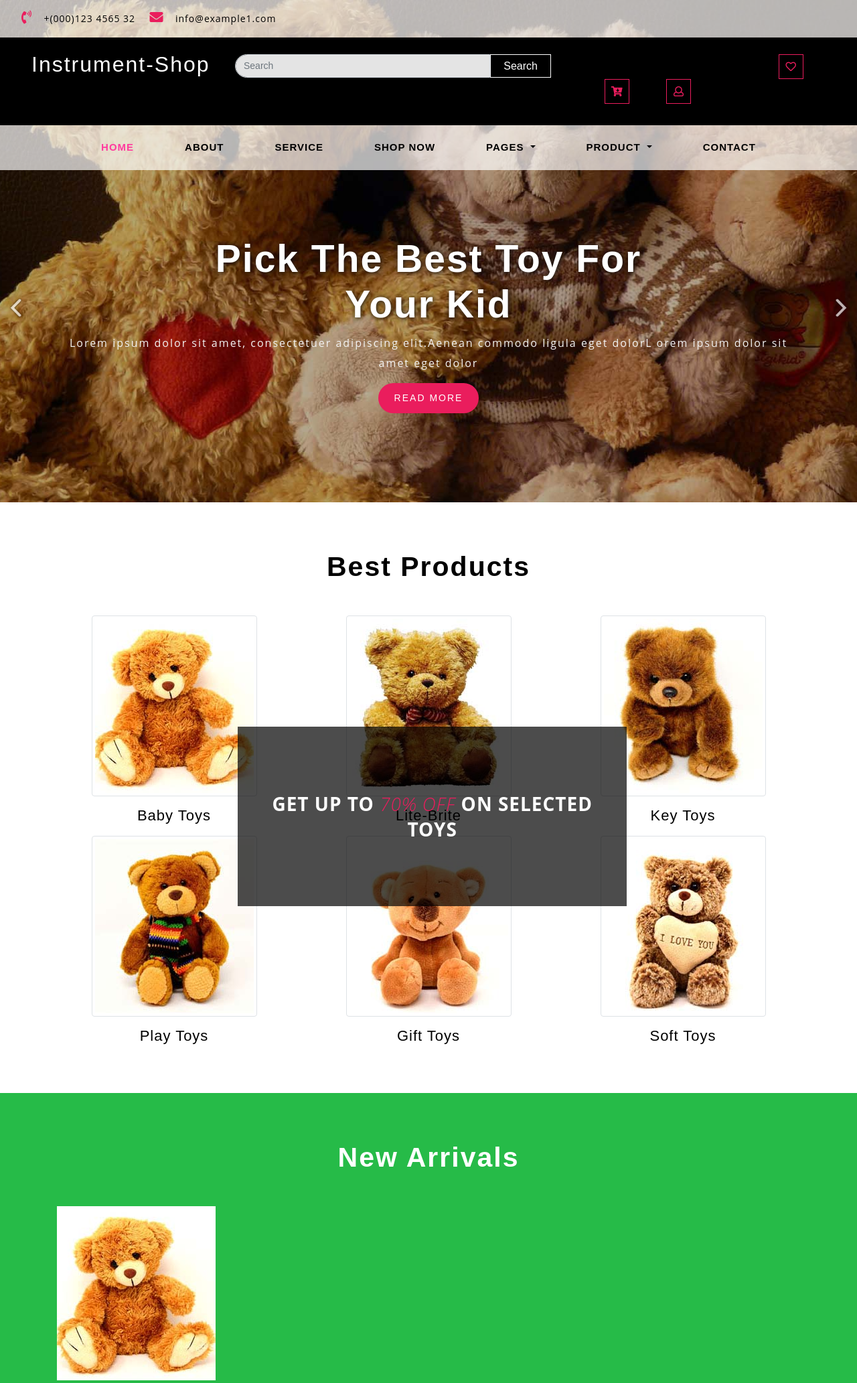
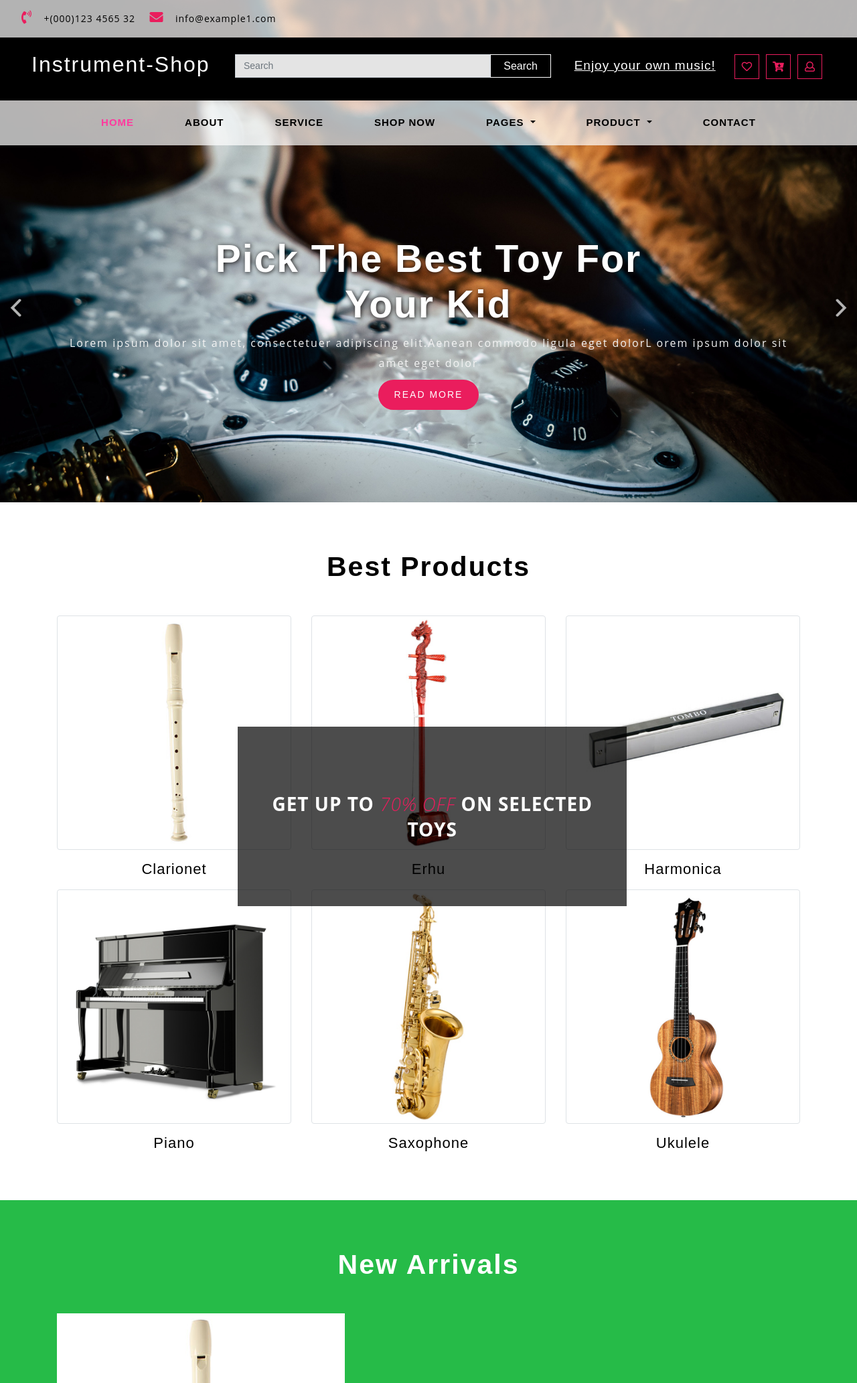
Before and after one commit to wyy224/Doraemon, a Flask app: page / in a window 1280 px wide. Shown: the top 2065 px of the page at 67% size. Run offline with Flask 2, Linux system fonts and the light colour scheme; some libraries are stand-ins or nearby versions.

Commit message:
Beautify the layout and change some parts of pictures.

```diff
--- a/app/static/css/style.css
+++ b/app/static/css/style.css
@@ -56,7 +56,7 @@ h5,
 h6 {
     margin: 0;
     padding: 0;
-font-family: 'Sunflower', sans-serif;
+    font-family: 'Sunflower', sans-serif;
     letter-spacing: 1px;
 }
 
@@ -97,6 +97,7 @@ h1 a.navbar-brand {
 font-size:32px;
 color: #fff !important;
 text-transform:capitalize;
+font-family: fantasy;
 font-weight: 400;
 letter-spacing: 2px;
 margin: 0px;
@@ -148,8 +149,8 @@ margin: 0px;
     font-size: 14px;
 	margin-right: 0px !important;
 	border-radius:0px;
-	border-top-left-radius: 25px;
-	border-bottom-left-radius: 25px;
+	/*border-top-left-radius: 25px;*/
+	/*border-bottom-left-radius: 25px;*/
 }
 .search-right button {
     background: #000;
@@ -208,9 +209,9 @@ h5#exampleModalLabel{
 }
 /*--//model--*/
 /*-- banner --*/
-.one-img{  background: url(../image/b1.jpg)no-repeat center;}
-.two-img{  background: url(../image/b2.jpg)no-repeat center;}
-.three-img{  background: url(../image/b3.jpg)no-repeat center;}
+.one-img{  background: url(../image/Bass.jpg)no-repeat center;}
+.two-img{  background: url(../image/Base.jpg)no-repeat center;}
+.three-img{  background: url(../image/Slide3.jpg)no-repeat center;}
 .slider-img{  background-size: cover;
 min-height: 800px;}
 .rslides {
@@ -368,12 +369,13 @@ padding: 23em 0 0;
     border-radius: 50px;
     padding: 10px 22px;
     border: 2px double #ea1d5d;
-	margin-top: 15px;
+	margin-top: 10px;
 	transition: 0.5s all;
     -webkit-transition: 0.5s all;
     -moz-transition: 0.5s all;
     -o-transition: 0.5s all;
     -ms-transition: 0.5s all;
+    margin-bottom: 10px;
 }
 .outs_more-buttn a:hover{
     background: none;
@@ -475,7 +477,7 @@ border: 4px solid #d24055;
 /*-- inner-banner --*/
 .inner_page-banner {
 text-align: center;
-background: url(../image/b2.jpg) no-repeat center;
+background: url(../image/Head.jpg) no-repeat center;
 background-size: cover;
 -webkit-background-size: cover;
 -moz-background-size: cover;
@@ -1560,3 +1562,9 @@ h3.typo-main-heading {
 }
 }
 /*--//responsive--*/
+.enjoy{
+    width: 270px;
+    line-height: 33px;
+    font-family: fantasy;
+    font-size: 19px;
+}
--- a/app/templates/base.html
+++ b/app/templates/base.html
@@ -34,14 +34,17 @@
                       </div>
                       <div class="col-lg-4 col-md-3 right-side-cart">
                          <div class="cart-icons">
-                            <ul>
+                            <ul style="display: flex; justify-content: right">
 
-                               <li style="padding-left: 300px">
+                            <li class="enjoy" style="width: 270px;line-height: 33px">
+                                <u>Enjoy your own music!</u>
+                            </li>
 
+                               <li>
                                   <span class="far fa-heart"></span>
                                </li>
 
-                               <li class="toyscart toyscart2 cart cart box_1" style="padding-left: 40px">
+                               <li>
                                   <form action="#" method="post" class="last">
                                      <input type="hidden" name="cmd" value="_cart">
                                      <input type="hidden" name="display" value="1">
@@ -50,10 +53,13 @@
                                      </button>
                                   </form>
                                </li>
-                               <li style="padding-left: 40px">
+                               <li>
                                    {% if islogin %}
-                                       <button type="button" onclick="location.href='http://127.0.0.1:5000/service'" >
-	                                    <img src="../static/picture/t1.jpg" width="80">
+                                       <button type="button" onclick="location.href='http://127.0.0.1:5000/index'" >
+                                       <span class="far">
+                                           <img src="../static/picture/t1.jpg" style="width: 33px;height: 33px">
+                                       </span>
+
                                        </button>
 
                                    {% else %}
--- a/app/templates/index.html
+++ b/app/templates/index.html
@@ -97,39 +97,39 @@
             <h3 class="title text-center mb-lg-5 mb-md-4  mb-sm-4 mb-3">Best Products</h3>
             <div class="row banner-below-w3l">
                <div class="col-lg-4 col-md-6 col-sm-6 text-center banner-agile-flowers">
-                  <img src="../static/picture/a1.jpg" class="img-thumbnail" alt="">
+                  <img src="../static/instruments/clarionet.jpg" class="img-thumbnail" alt="">
                   <div class="banner-right-icon">
-                     <h4 class="pt-3">Baby Toys</h4>
+                     <h4 class="pt-3">Clarionet</h4>
                   </div>
                </div>
                <div class="col-lg-4 col-md-6 col-sm-6 text-center banner-agile-flowers">
-                  <img src="../static/picture/a2.jpg" class="img-thumbnail" alt="">
+                  <img src="../static/instruments/erhu.jpg" class="img-thumbnail" alt="">
                   <div class="banner-right-icon">
-                     <h4 class="pt-3">Lite-Brite</h4>
+                     <h4 class="pt-3">Erhu</h4>
                   </div>
                </div>
                <div class="col-lg-4 col-md-6 col-sm-6 text-center banner-agile-flowers">
-                  <img src="../static/picture/a3.jpg" class="img-thumbnail" alt="">
+                  <img src="../static/instruments/harmonica.jpg" class="img-thumbnail" alt="">
                   <div class="banner-right-icon">
-                     <h4 class="pt-3">Key Toys</h4>
+                     <h4 class="pt-3">Harmonica</h4>
                   </div>
                </div>
                <div class="col-lg-4 col-md-6 col-sm-6 mt-3 text-center banner-agile-flowers">
-                  <img src="../static/picture/a4.jpg" class="img-thumbnail" alt="">
+                  <img src="../static/instruments/piano.jpg" class="img-thumbnail" alt="">
                   <div class="banner-right-icon">
-                     <h4 class="pt-3">Play Toys</h4>
+                     <h4 class="pt-3">Piano</h4>
                   </div>
                </div>
                <div class="col-lg-4 col-md-6 col-sm-6 mt-3 text-center banner-agile-flowers">
-                  <img src="../static/picture/a5.jpg" class="img-thumbnail" alt="">
+                  <img src="../static/instruments/saxophone.jpg" class="img-thumbnail" alt="">
                   <div class="banner-right-icon">
-                     <h4 class="pt-3">Gift Toys</h4>
+                     <h4 class="pt-3">Saxophone</h4>
                   </div>
                </div>
                <div class="col-lg-4 col-md-6 col-sm-6 mt-3 text-center banner-agile-flowers">
-                  <img src="../static/picture/a6.jpg" class="img-thumbnail" alt="">
+                  <img src="../static/instruments/ukulele.jpg" class="img-thumbnail" alt="">
                   <div class="banner-right-icon">
-                     <h4 class="pt-3">Soft Toys</h4>
+                     <h4 class="pt-3">Ukulele</h4>
                   </div>
                </div>
                <div class="toys-grids-upper">
@@ -149,9 +149,9 @@
                <ul id="flexiselDemo1">
                   <li>
                      <div class="agileinfo_port_grid">
-                        <img src="../static/picture/a1.jpg" alt=" " class="img-fluid">
+                        <img src="../static/instruments/clarionet.jpg" alt=" " class="img-fluid">
                         <div class="banner-right-icon">
-                           <h4 class="pt-3">Soft Toys</h4>
+                           <h4 class="pt-3">Clarionet</h4>
                         </div>
                         <div class="outs_more-buttn">
                            <a href="shop">Shop Now</a>
@@ -160,9 +160,9 @@
                   </li>
                   <li>
                      <div class="agileinfo_port_grid">
-                        <img src="../static/picture/a2.jpg" alt=" " class="img-fluid">
+                        <img src="../static/instruments/erhu.jpg" alt=" " class="img-fluid">
                         <div class="banner-right-icon">
-                           <h4 class="pt-3">Soft Toys</h4>
+                           <h4 class="pt-3">Erhu</h4>
                         </div>
                         <div class="outs_more-buttn">
                            <a href="shop">Shop Now</a>
@@ -171,9 +171,9 @@
                   </li>
                   <li>
                      <div class="agileinfo_port_grid">
-                        <img src="../static/picture/a3.jpg" alt=" " class="img-fluid">
+                        <img src="../static/instruments/harmonica.jpg" alt=" " class="img-fluid">
                         <div class="banner-right-icon">
-                           <h4 class="pt-3">Soft Toys</h4>
+                           <h4 class="pt-3">Harmonica</h4>
                         </div>
                         <div class="outs_more-buttn">
                            <a href="shop">Shop Now</a>
@@ -182,9 +182,9 @@
                   </li>
                   <li>
                      <div class="agileinfo_port_grid ">
-                        <img src="../static/picture/a4.jpg" alt=" " class="img-fluid">
+                        <img src="../static/instruments/piano.jpg" alt=" " class="img-fluid">
                         <div class="banner-right-icon">
-                           <h4 class="pt-3">Soft Toys</h4>
+                           <h4 class="pt-3">Piano</h4>
                         </div>
                         <div class="outs_more-buttn">
                            <a href="shop">Shop Now</a>
@@ -193,9 +193,9 @@
                   </li>
                   <li>
                      <div class="agileinfo_port_grid">
-                        <img src="../static/picture/a5.jpg" alt=" " class="img-fluid">
+                        <img src="../static/instruments/saxophone.jpg" alt=" " class="img-fluid">
                         <div class="banner-right-icon">
-                           <h4 class="pt-3">Soft Toys</h4>
+                           <h4 class="pt-3">Saxophone</h4>
                         </div>
                         <div class="outs_more-buttn">
                            <a href="shop">Shop Now</a>
@@ -204,9 +204,9 @@
                   </li>
                   <li>
                      <div class="agileinfo_port_grid ">
-                        <img src="../static/picture/a6.jpg" alt=" " class="img-fluid">
+                        <img src="../static/instruments/ukulele.jpg" alt=" " class="img-fluid">
                         <div class="banner-right-icon">
-                           <h4 class="pt-3">Soft Toys</h4>
+                           <h4 class="pt-3">Ukulele</h4>
                         </div>
                         <div class="outs_more-buttn">
                            <a href="shop">Shop Now</a>
```
Also changed, not shown: app/static/image/Base.jpg (added), app/static/image/Bass.jpg (added), app/static/image/Head.jpg (added), app/static/image/Slide3.jpg (added), app/static/instruments/clarionet.jpg (added), app/static/instruments/erhu.jpg (added), app/static/instruments/harmonica.jpg (added), app/static/instruments/piano.jpg (added), app/static/instruments/saxophone.jpg (added), app/static/instruments/ukulele.jpg (added).
